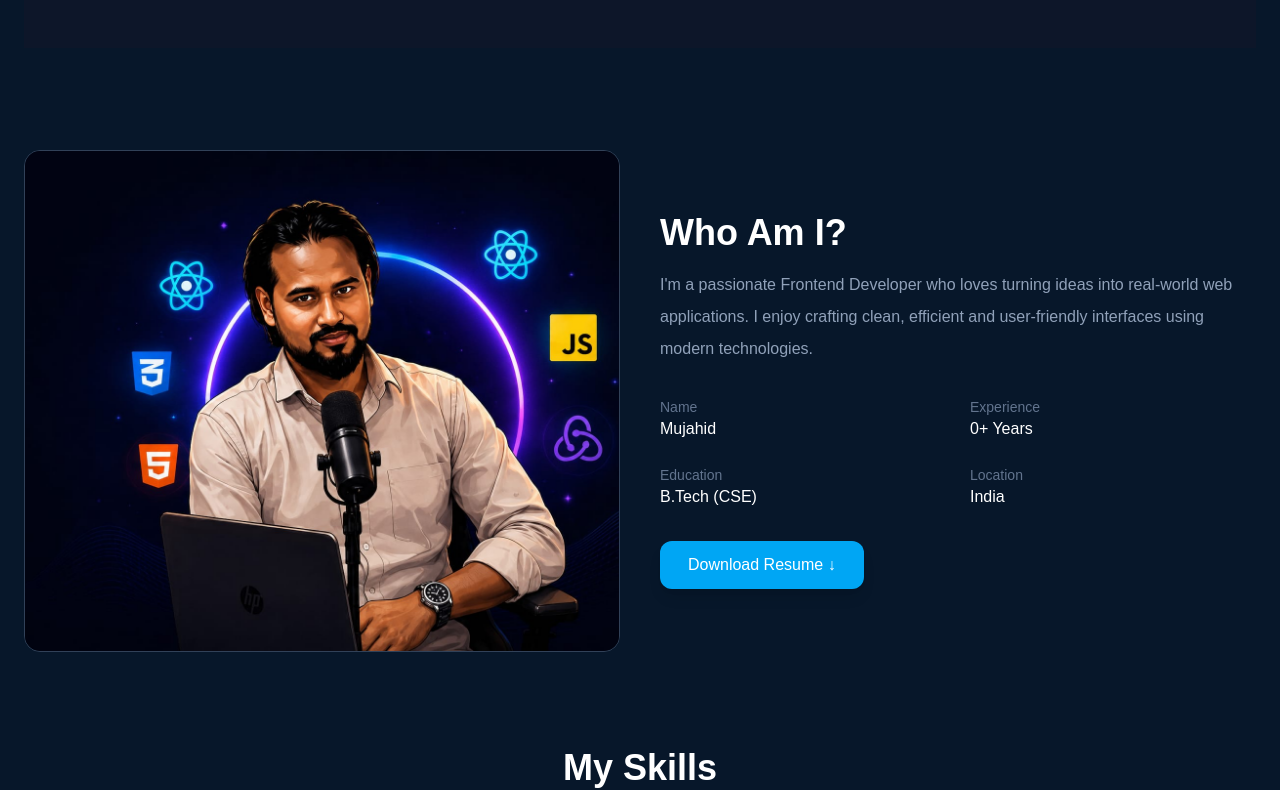
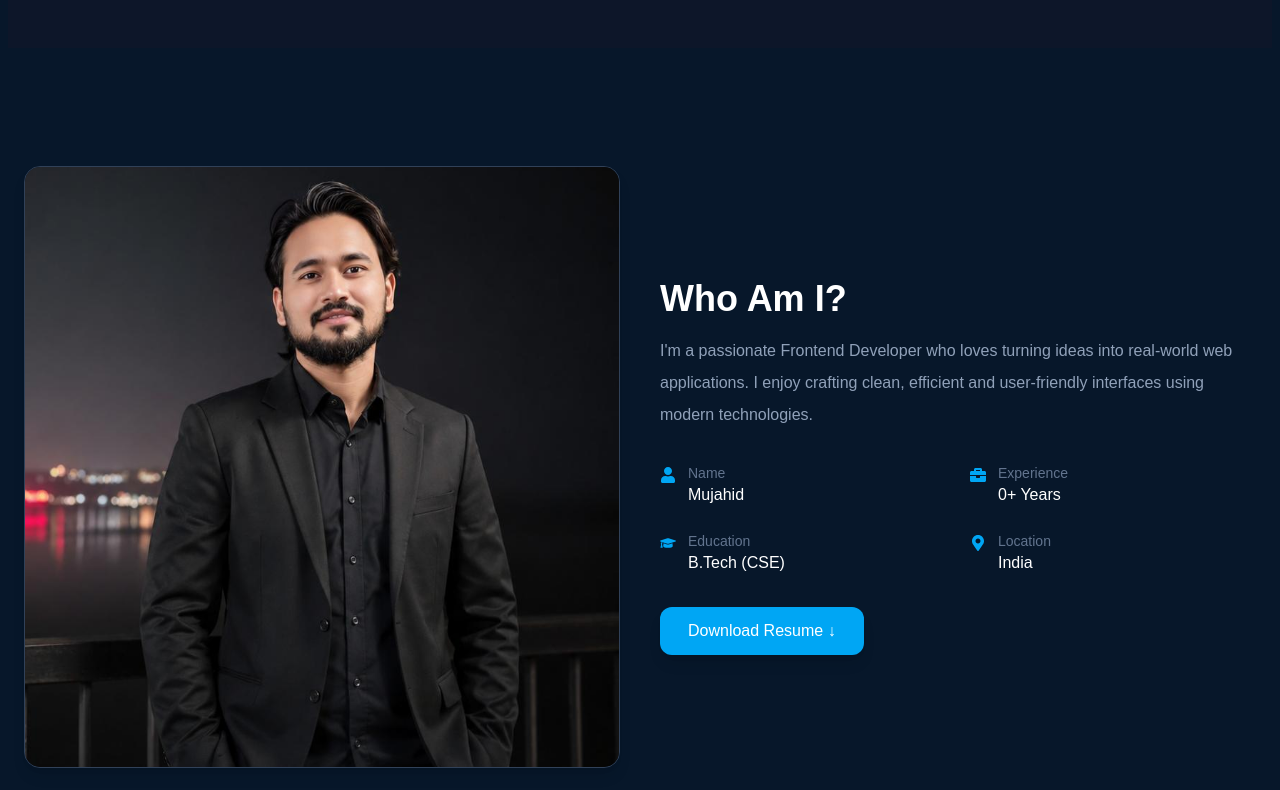
Before and after one commit to mujahidul1999/mujahid, a React (Vite) app: page / in a window 1280 px wide. Shown: the part 698-1488 px from the top of the page. Built offline with nearby package versions, Linux system fonts and the light colour scheme.

Commit message:
fixed about paege image

```diff
--- a/src/Components/About.jsx
+++ b/src/Components/About.jsx
@@ -6,21 +6,23 @@ import {
   FaMapMarkerAlt,
 } from "react-icons/fa";
 
-import AboutImg from "../assets/Hero.jpeg";
+import AboutImg from "../assets/about.jpeg";
 
 const About = () => {
   return (
-    <section id="about" className="bg-[#07172A] py-12">
+    <section id="about" className="bg-[#07172A] py-16">
       <div className="max-w-7xl mx-auto px-6">
         <div className="grid lg:grid-cols-2 gap-10 items-center">
 
           {/* Image */}
-  <div className="order-2 lg:order-1 relative overflow-hidden rounded-2xl border border-slate-700">
+          <div className="order-2 lg:order-1">
+            <div className="overflow-hidden rounded-2xl border border-slate-700 shadow-lg">
               <img
                 src={AboutImg}
-      alt="About"
-      className="w-full h-[300px] sm:h-[400px] lg:h-[500px] object-cover"
+                alt="About Mujahid"
+                className="w-full h-[400px] sm:h-[400px] lg:h-[600px] object-cover"
               />
+            </div>
           </div>
 
           {/* Content */}
@@ -32,45 +34,57 @@ const About = () => {
             <p className="text-slate-400 leading-8 mb-8">
               I'm a passionate Frontend Developer who loves turning
               ideas into real-world web applications. I enjoy crafting
-      clean, efficient and user-friendly interfaces using
-      modern technologies.
+              clean, efficient and user-friendly interfaces using modern
+              technologies.
             </p>
 
-    <div className="grid md:grid-cols-2 gap-6">
+            {/* Info Grid */}
+            <div className="grid grid-cols-2 gap-6">
+              <div className="flex items-start gap-3">
+                <FaUser className="text-sky-500 mt-1" />
                 <div>
                   <p className="text-slate-500 text-sm">Name</p>
                   <h4 className="text-white">Mujahid</h4>
                 </div>
+              </div>
 
+              <div className="flex items-start gap-3">
+                <FaBriefcase className="text-sky-500 mt-1" />
                 <div>
                   <p className="text-slate-500 text-sm">Experience</p>
                   <h4 className="text-white">0+ Years</h4>
                 </div>
+              </div>
 
+              <div className="flex items-start gap-3">
+                <FaGraduationCap className="text-sky-500 mt-1" />
                 <div>
                   <p className="text-slate-500 text-sm">Education</p>
                   <h4 className="text-white">B.Tech (CSE)</h4>
                 </div>
+              </div>
 
+              <div className="flex items-start gap-3">
+                <FaMapMarkerAlt className="text-sky-500 mt-1" />
                 <div>
                   <p className="text-slate-500 text-sm">Location</p>
                   <h4 className="text-white">India</h4>
                 </div>
               </div>
+            </div>
 
+            {/* Resume Button */}
             <a
               href="https://drive.google.com/uc?export=download&id=1B-nqQlkwiLKSNrDplIlBaFTY3fcBCuTk"
               target="_blank"
               rel="noopener noreferrer"
-      className="inline-block mt-8 px-7 py-3 rounded-xl bg-sky-500 text-white font-medium shadow-lg hover:scale-105 transition cursor-pointer"
+              className="inline-block mt-8 px-7 py-3 rounded-xl bg-sky-500 text-white font-medium shadow-lg hover:scale-105 transition duration-300 cursor-pointer"
             >
               Download Resume ↓
             </a>
           </div>
 
         </div>
-
-
       </div>
     </section>
   );
--- a/src/Components/Hero.jsx
+++ b/src/Components/Hero.jsx
@@ -18,7 +18,7 @@ export default function Hero() {
       id="home"
       className="min-h-screen bg-[#07172A] flex items-center pt-24"
     >
-      <div className="max-w-7xl mx-auto px-6 w-full">
+      <div className="max-w-7xl mx-auto px-2 w-full ">
         <div className="bg-[#0F172A]/80 backdrop-blur-md overflow-hidden">
 
           <div className="grid lg:grid-cols-2 gap-10 items-center p-8 lg:p-12">
```
Also changed, not shown: src/assets/about.jpeg (added). Lines whose indentation alone changed are shown as unchanged.
